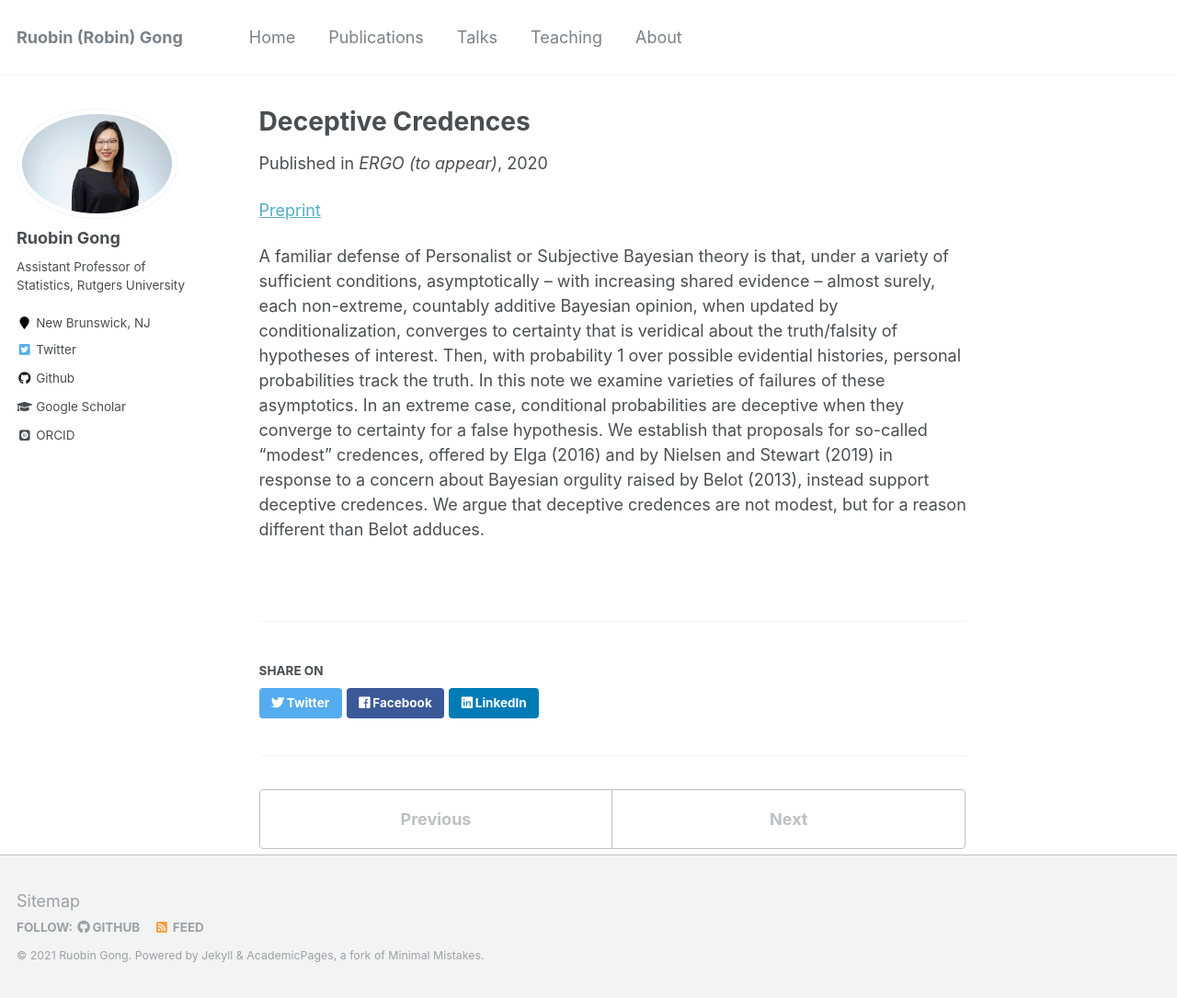
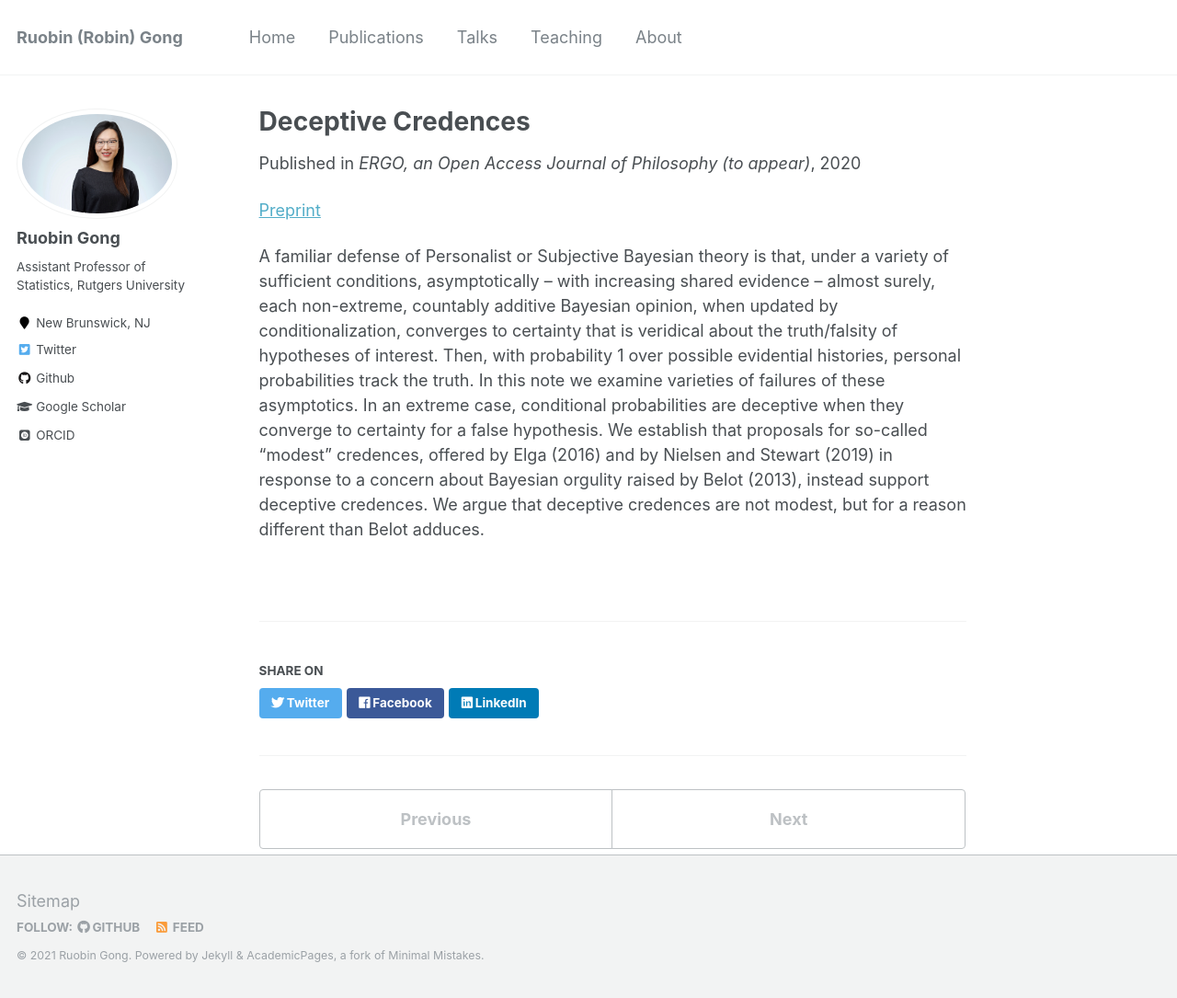
Before and after one commit to RuobinGong/RuobinGong.github.io, a Jekyll site: the page built from _publications/2020-02-01-deceptive.md, in a window 1280 px wide and 1085 px high. Shown: the whole window at 92% size. Built offline with Jekyll 4.4.1, drawn with Linux system fonts in a browser that asks for light colours; some web fonts are replaced.

Commit message:
Update 2020-02-01-deceptive.md

```diff
--- a/_publications/2020-02-01-deceptive.md
+++ b/_publications/2020-02-01-deceptive.md
@@ -4,7 +4,7 @@ collection: publications
 permalink: /publication/2020-02-01-deceptive
 excerpt: ''
 date: 2020-02-01-deceptive
-venue: 'ERGO (to appear)'
+venue: 'ERGO, an Open Access Journal of Philosophy (to appear)'
 author: 'R Gong, JB Kadane, MJ Schervish, T Seidenfeld, RB Stern'
 
 ---
```
